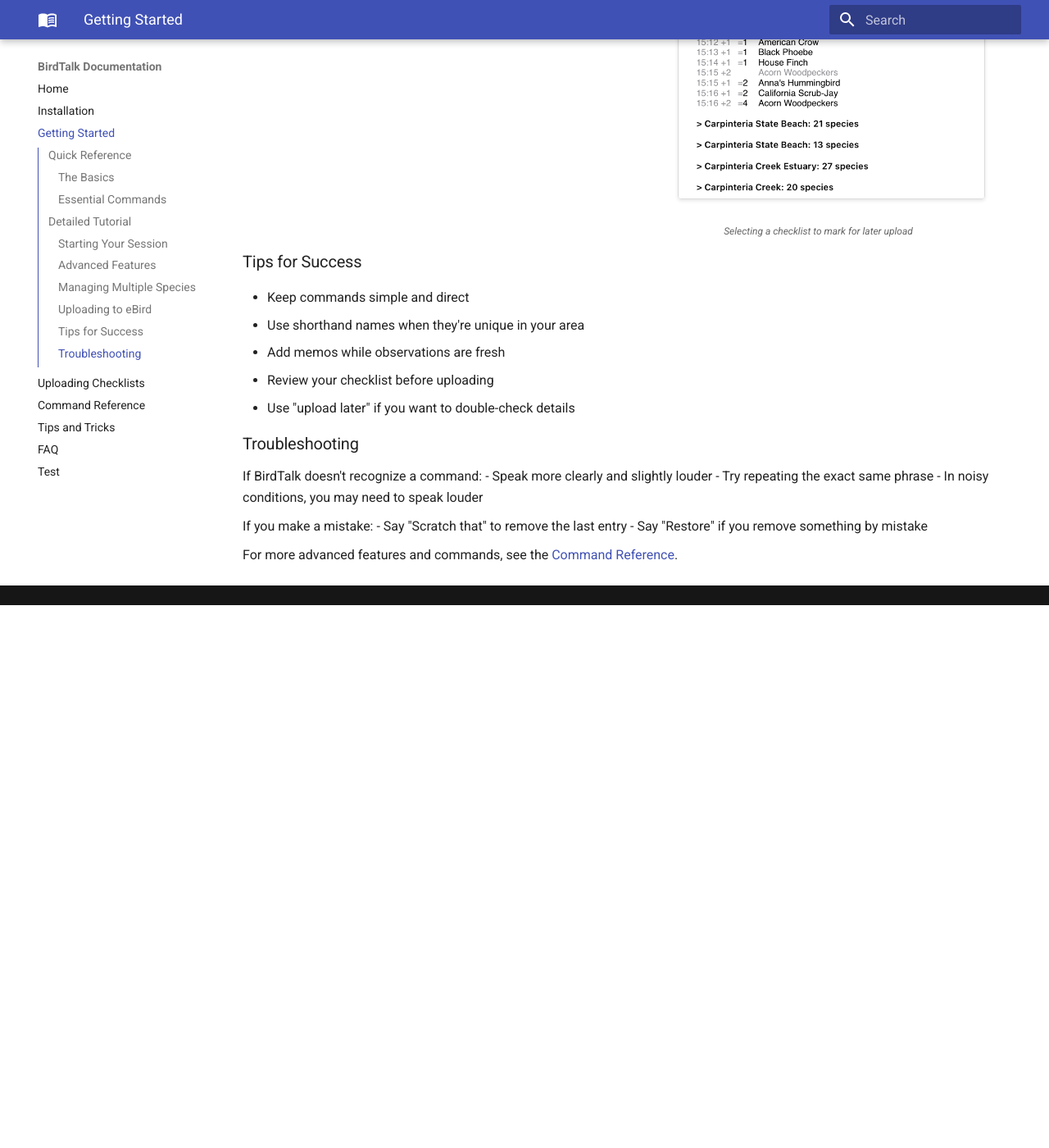
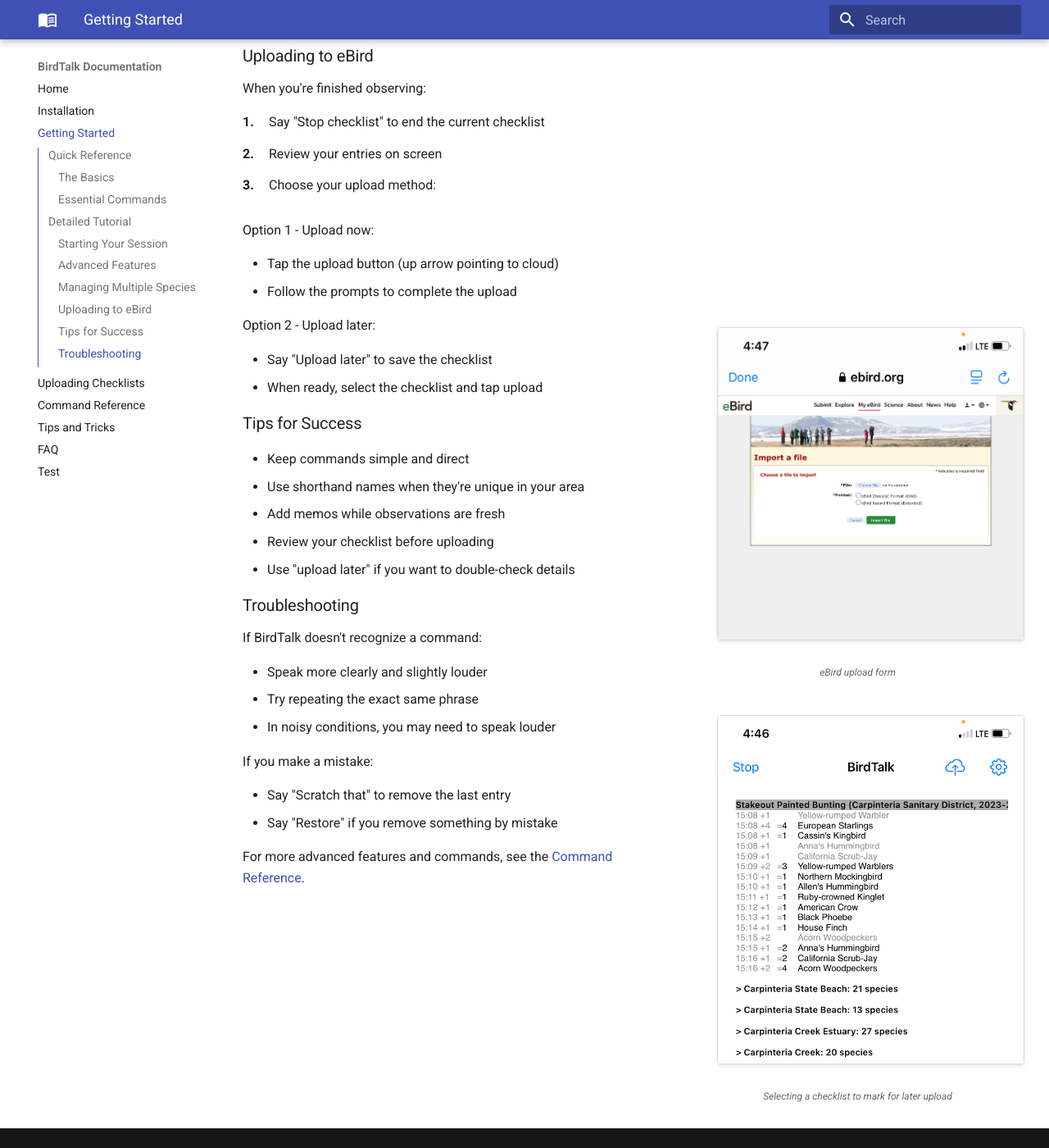
Before and after one commit to johncallender/birdtalk-docs, an MkDocs documentation site: the page built from docs/getting-started.md, in a window 1280 px wide and 1400 px high, scrolled down 7005 px. Shown: the whole window at 82% size. Built offline with MkDocs 1.6.1 and Material for MkDocs 9.7.7, drawn with Linux system fonts in a browser that asks for light colours; before the commit the page ends 7743 px from its top, so only the background shows below that; some of the changed text lies outside the part shown.

Commit message:
Improve image layout and text wrapping
- Fix text overlapping with images in getting-started.md
- Add clear-floats class for controlled section breaks
- Update image layout best practices in docs
- Document new CSS patterns for future reference

```diff
--- a/docs/getting-started.md
+++ b/docs/getting-started.md
@@ -12,6 +10,8 @@
   <figcaption>BirdTalk starting screen</figcaption>
 </figure>
 </div>
+
+### The Basics
 
 When you first open BirdTalk, you'll see the main screen with options to start a new checklist or access previous ones. The interface is clean and simple, designed for hands-free operation.
 
@@ -24,38 +24,62 @@
     - BirdTalk will automatically use the headset
     - For audio issues, see [Tips and Tricks](tips-and-tricks.md#audio-equipment-tips)
 
+<div class="clear-floats"></div>
+
 ### Essential Commands
 
+<div class="image-container" markdown>
+<figure markdown>
+  ![Location selection screen](/images/02_select_location.png){ .screenshot }
+  <figcaption>Location selection screen showing nearby hotspots</figcaption>
+</figure>
+</div>
+
 1. **Starting a Checklist**
-    <figure markdown>
-      ![Location selection screen](/images/02_select_location.png){ .screenshot }
-      <figcaption>Location selection screen showing nearby hotspots</figcaption>
-    </figure>
+
     Say "Start checklist" and BirdTalk will find your location and suggest the nearest eBird hotspot.
     If the suggested hotspot isn't correct:
+
     - Say "Next" to see other nearby options
     - Or tap a different hotspot on the screen
+
+<div class="clear-floats"></div>
+
+
 2. **Recording Birds**
+
     Use the basic format: "[Number] [Species Name]". For example:
+
     - "Three mockingbirds"
     - "One robin"
     - "Two cal quail" (shorthand for California Quail)
+
+    <div class="image-container" markdown>
     <figure markdown>
       ![Adding observations screen](/images/03_adding_observations.png){ .screenshot }
       <figcaption>Screen for adding bird observations</figcaption>
     </figure>
+    </div>
+
 3. **Viewing Your List**
+
     BirdTalk offers multiple ways to organize your observations.
+
+    <div class="image-container" markdown>
     <figure markdown>
       ![Sort by family view](/images/04_sort_by_family.png){ .screenshot }
       <figcaption>Observations sorted by family</figcaption>
     </figure>
+    </div>
+    <div class="image-container" markdown>
     <figure markdown>
       ![Sort by species view](/images/06_sort_by_species.png){ .screenshot }
       <figcaption>Observations sorted by species name</figcaption>
     </figure>
+    </div>
 
 4. **Basic Commands**
+
     Here are the essential commands for managing your observations:
 
     - To check a count: "How many robins"
@@ -65,11 +89,14 @@
     - To change species: "No, towhee"
 
 5. **Getting Help**
+
     The help screen is always available - just say "Help"
+    <div class="image-container" markdown>
     <figure markdown>
       ![Help screen](/images/05_help_screen.png){ .screenshot }
       <figcaption>Help screen showing available commands</figcaption>
     </figure>
+    </div>
 
 ## Detailed Tutorial
 
@@ -78,6 +105,7 @@
 ### Starting Your Session
 
 1. **Initial Setup**
+
    - Before leaving home:
      * Turn on your Bluetooth headset
      * Open BirdTalk
@@ -89,6 +117,7 @@
      * Accept if correct, or say "Next" for other options
 
 2. **First Observations**
+
    - You hear a Song Sparrow:
      * Say "song sparrow"
      * BirdTalk adds one Song Sparrow
@@ -105,6 +134,7 @@
 ### Advanced Features
 
 1. **Correcting Mistakes**
+
    - Species correction:
      * Say "black phoebe"
      * Realize it's actually a Say's Phoebe
@@ -118,6 +148,7 @@
      * BirdTalk updates the count
 
 2. **Using Shorthand Names**
+
    - For Yellow-rumped Warbler:
      * Say "yellow rump"
 
@@ -125,6 +156,7 @@
      * Say "slope"
 
 3. **Adding Comments**
+
    - For behavior notes:
      * Say "choose yellow rump"
      * Say "memo foraging with chickadees"
@@ -136,6 +168,7 @@
 ### Managing Multiple Species
 
 1. **Mixed Flock Example**
+
    - Record multiple species quickly:
      * Say "three chickadees"
      * Say "two ruby crowned kinglets"
@@ -148,6 +181,7 @@
      * Say "memo actively feeding in willows"
 
 2. **Quick Counts and Reviews**
+
    - Check specific species:
      * Say "how many song sparrows"
 
@@ -163,6 +197,7 @@
 3. Choose your upload method:
 
    Option 1 - Upload now:
+
    - Tap the upload button (up arrow pointing to cloud)
    - Follow the prompts to complete the upload
 
@@ -174,6 +209,7 @@
 </div>
 
    Option 2 - Upload later:
+
    - Say "Upload later" to save the checklist
    - When ready, select the checklist and tap upload
 
@@ -195,11 +231,13 @@
 ### Troubleshooting
 
 If BirdTalk doesn't recognize a command:
+
 - Speak more clearly and slightly louder
 - Try repeating the exact same phrase
 - In noisy conditions, you may need to speak louder
 
 If you make a mistake:
+
 - Say "Scratch that" to remove the last entry
 - Say "Restore" if you remove something by mistake
 
--- a/docs/stylesheets/extra.css
+++ b/docs/stylesheets/extra.css
@@ -15,12 +15,10 @@
 
 /* Figure styling */
 .md-typeset figure {
-    margin: 0 3em 0 0 !important;
-    float: right !important;
-    clear: right !important;
     width: 375px !important;
     max-width: 375px !important;
     padding: 0 !important;
+    margin: 0 !important;
 }
 
 /* Caption styling */
@@ -38,6 +36,7 @@
 
 /* Section spacing */
 .md-typeset h2 {
+    clear: both !important;
     margin-top: 1.2em !important;
     margin-bottom: 0.8em !important;
 }
@@ -46,7 +45,6 @@
 .md-typeset h4 {
     margin-top: 0.8em !important;
     margin-bottom: 0.6em !important;
-    clear: both !important;
 }
 
 /* First heading in content doesn't need the extra spacing */
@@ -57,12 +55,25 @@
 }
 
 /* Image container to control float behavior */
-.image-container {
+.md-typeset .image-container {
     float: right !important;
     clear: right !important;
-    margin: 0 !important;
+    margin: 0 0 1em 2em !important; /* Add bottom and left margin for text wrapping */
     padding: 0 !important;
     width: 375px !important;
+}
+
+/* Remove float from figures inside image-container */
+.md-typeset .image-container figure {
+    float: none !important;
+    margin: 0 !important;
+}
+
+/* Ensure proper wrapping around floated elements */
+.md-typeset .image-container::after {
+    content: "" !important;
+    display: table !important;
+    clear: both !important;
 }
 
 /* List styling */
@@ -76,7 +87,7 @@
     display: block !important;
     margin-left: 2em !important;
     margin-bottom: 0.8em !important;
-    clear: left !important;
+    clear: both !important;
 }
 
 .md-typeset ol > li:before {
@@ -87,8 +98,40 @@
     font-weight: bold !important;
 }
 
+/* Nested list styling */
+.md-typeset ul ul,
+.md-typeset ol ul,
+.md-typeset ul ol,
+.md-typeset ol ol {
+    margin-top: 0.5em !important;
+    margin-bottom: 0.5em !important;
+    padding-left: 1.5em !important;
+}
+
+/* Handle text wrapping around images */
+.md-typeset .image-container {
+    margin-left: 2em !important;
+}
+
+/* Force content below floated elements */
+.md-typeset .clear-floats {
+    clear: both !important;
+    display: block !important;
+    height: 0 !important;
+    margin: 0 !important;
+    padding: 0 !important;
+}
+
+/* Ensure content flows around floated elements */
+.md-typeset p,
+.md-typeset ul,
+.md-typeset ol {
+    overflow: visible !important;
+}
+
 /* Ensure text content has room to breathe */
 .md-typeset p {
     margin: 0.6em 0 !important;
     line-height: 1.6 !important;
+    display: flow-root !important; /* Modern clearfix */
 }
```
Also changed, not shown: other parts of docs/getting-started.md (+0 -2 lines), doc/birdtalk-docs-notes.md (+30 -0 lines).
